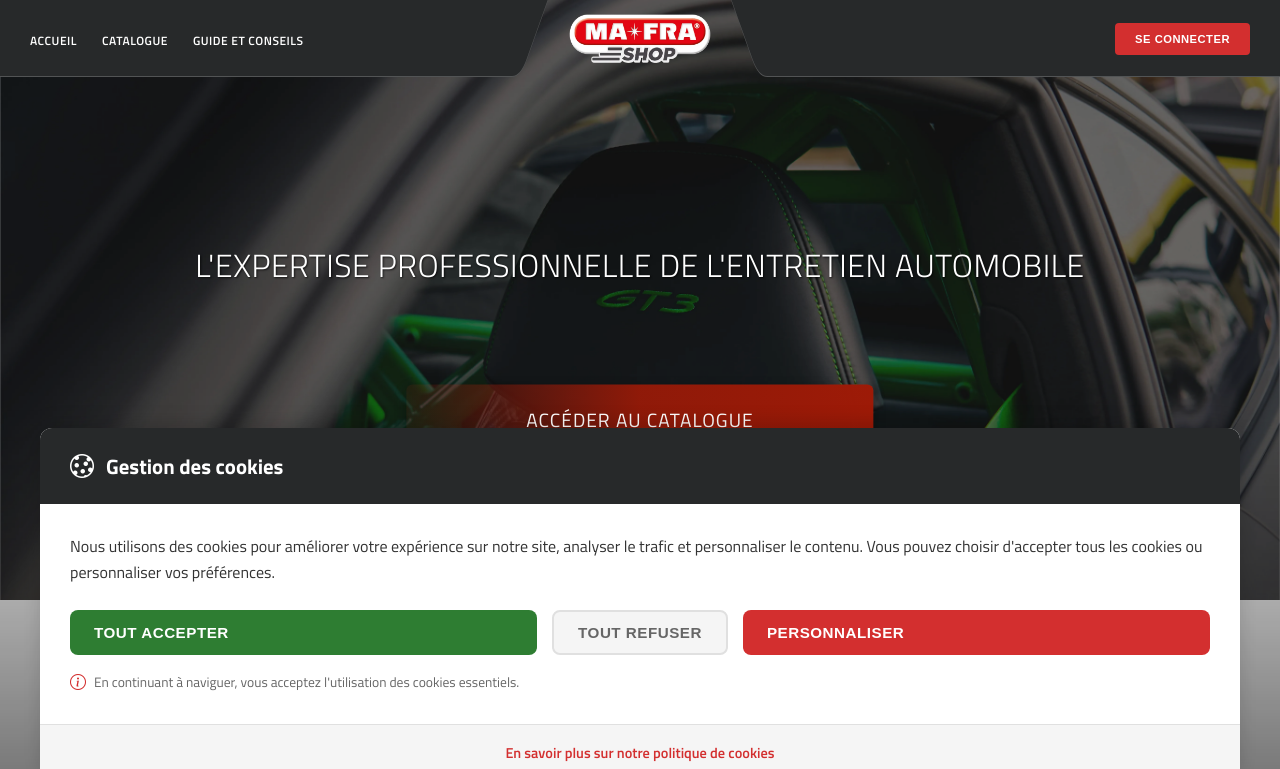
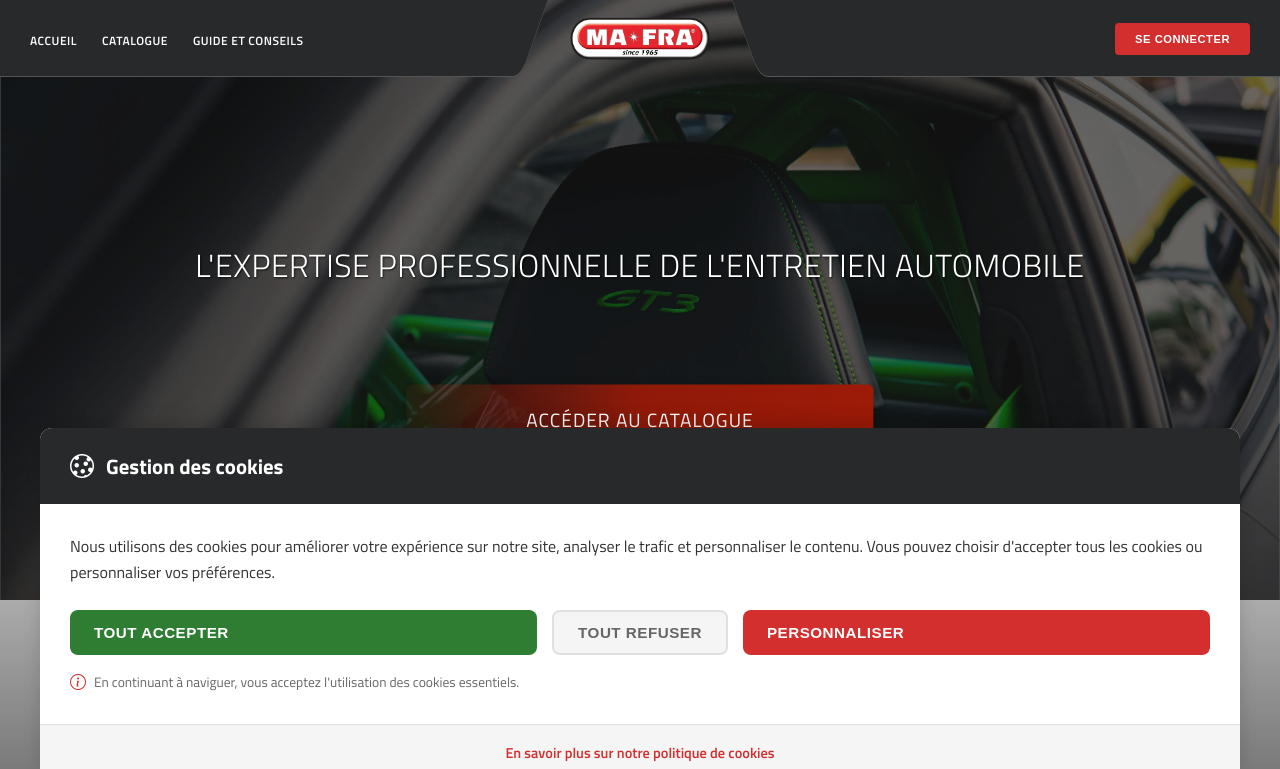
Before and after one commit to DoomZyx/MAFRASHOP-Frontend, a React (Vite) app: page / in a window 1280 px wide. Shown: the top 769 px of the page. Built offline with nearby package versions, Linux system fonts and the light colour scheme; no server answers.

Commit message:
style: mise Ã  jour styles navigation et logo

```diff
--- a/src/components/menuDesktop/menu.scss
+++ b/src/components/menuDesktop/menu.scss
@@ -18,7 +18,7 @@
   padding: 20px;
   box-shadow: 0 0 10px 0 rgba(0, 0, 0, 0.1);
   .nav-logo {
-    max-width: 100px;
+    max-width: 130px;
     height: auto;
     object-fit: contain;
   }
--- a/src/components/nav/nav.scss
+++ b/src/components/nav/nav.scss
@@ -207,7 +207,7 @@ nav {
       padding: 0 20px;
 
       .nav-logo {
-        height: 50px;
+        height: 45px;
         width: auto;
         object-fit: contain;
       }
```
Also changed, not shown: public/images/logoMAFRA.webp.
